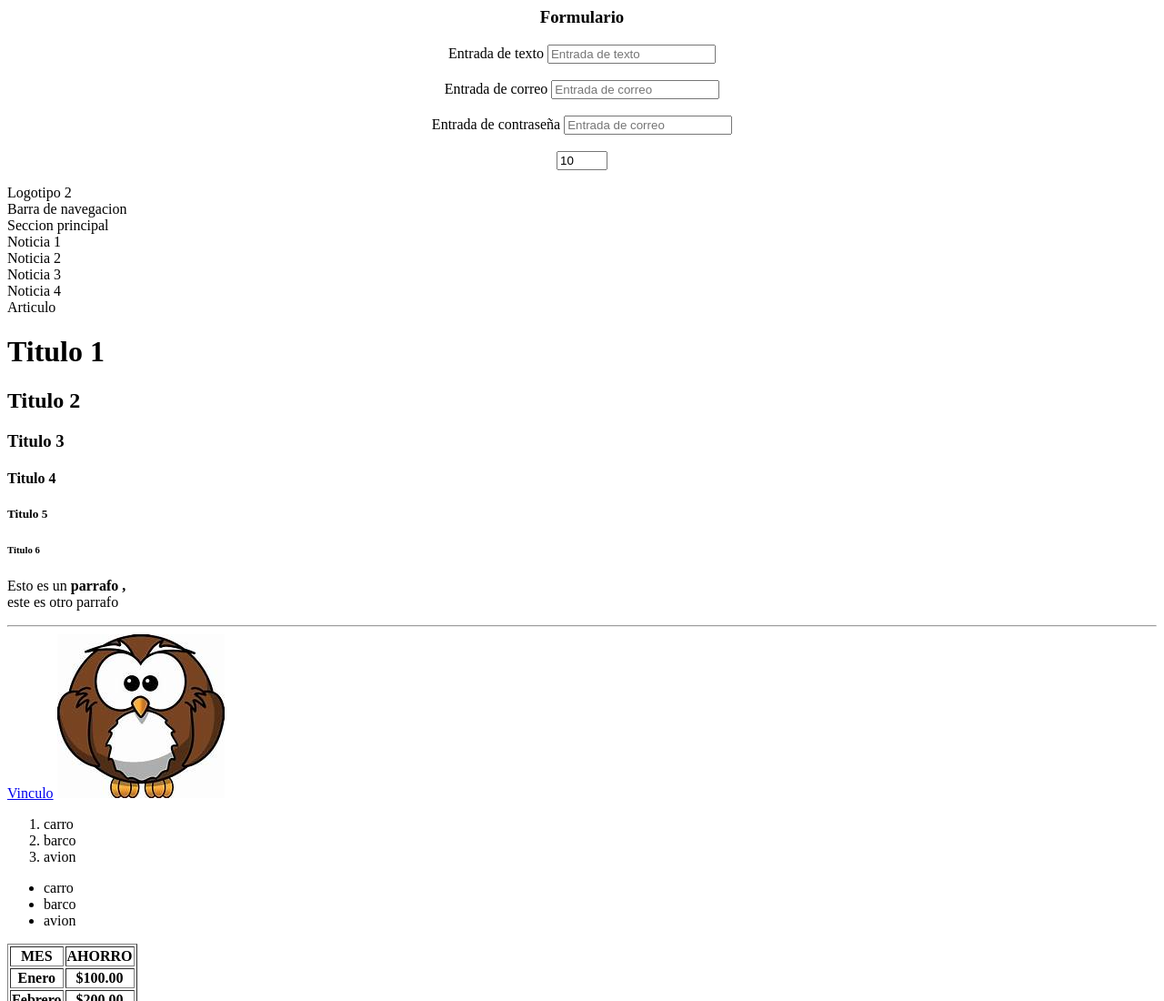
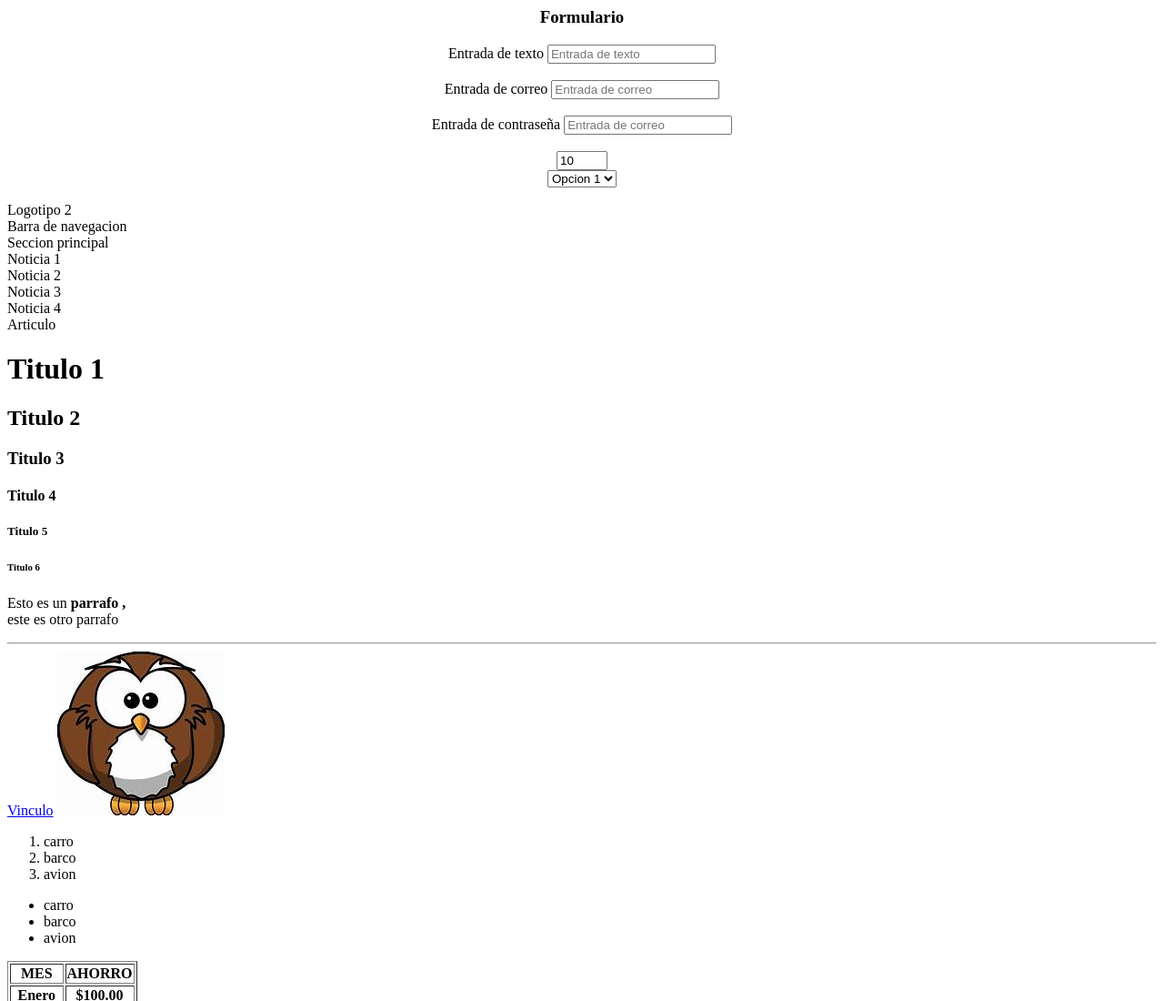
Before and after one commit to XochZapata/cursos, a plain HTML site: page index.html in a window 1280 px wide. Shown: the top 1100 px of the page at 91% size. Drawn offline with Linux system fonts and the light colour scheme.

Commit message:
Add files via upload

```diff
--- a/index.html
+++ b/index.html
@@ -24,6 +24,12 @@
             <br>
             <br>
                 <input type="number" value="10" min="0" max="10">
+            <br>
+                <select>
+                    <option>Opcion 1</option>
+                    <option>Opcion 2</option>
+                </select>
+            <br>
             </form>
         </center>
         <header> <div id="logotipo">Logotipo 2</div></header>
```
